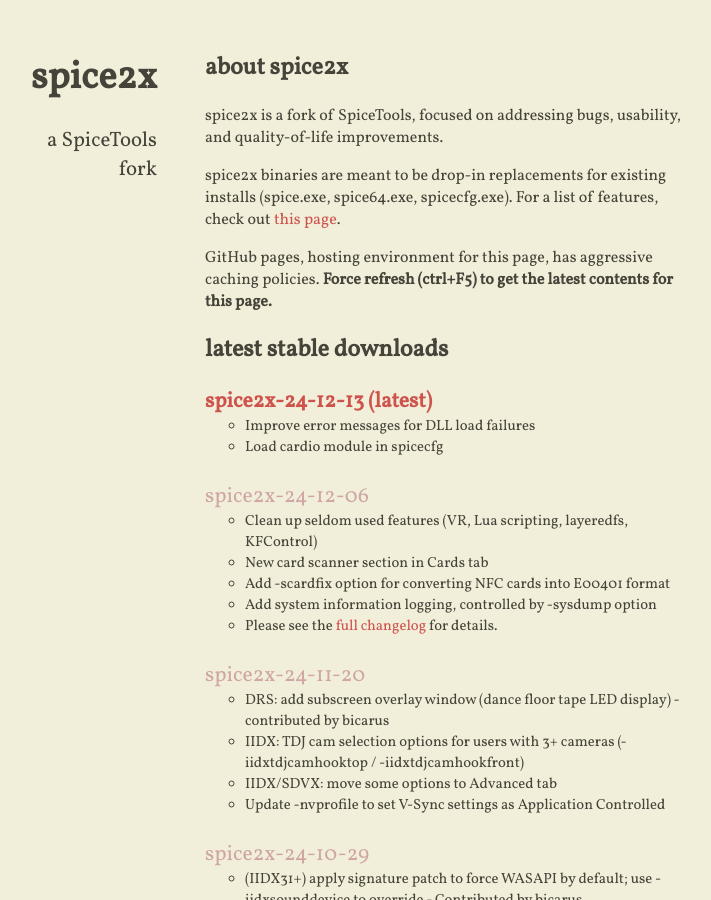
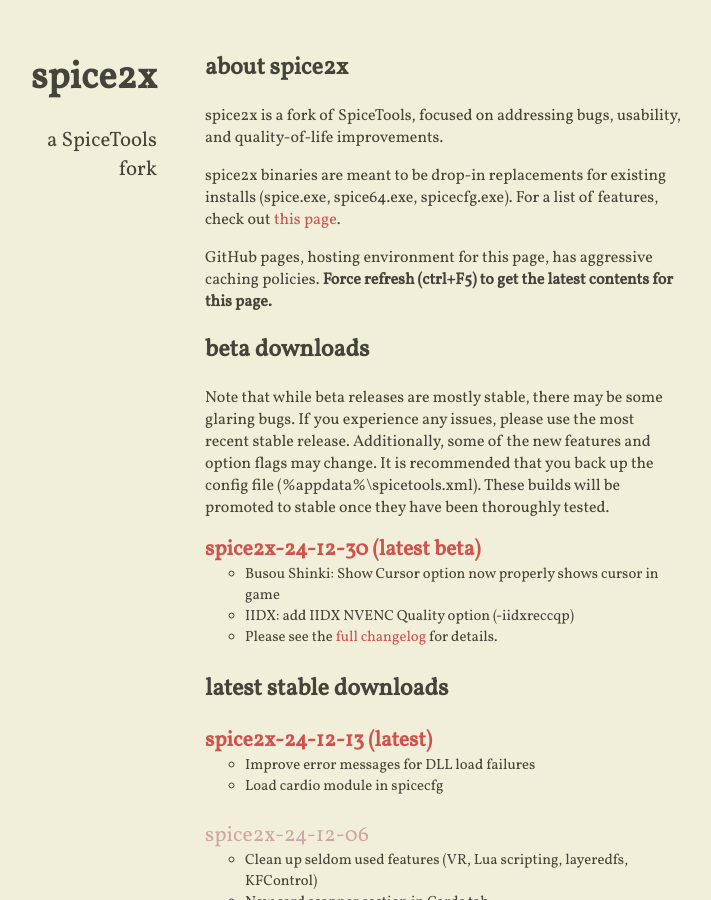
Before and after one commit to spice2x/spice2x.github.io, a Jekyll site: the page built from docs/index.html, in a window 1280 px wide and 900 px high. Shown: the whole window, without its empty margins (299-1010 px from the left). Built offline with Jekyll 4.4.1, drawn with Linux system fonts in a browser that asks for light colours; nearby versions of some CDN libraries.

Commit message:
24-12-30

```diff
--- a/docs/_includes/content.html
+++ b/docs/_includes/content.html
@@ -9,7 +9,7 @@
 <strong>Force refresh (ctrl+F5) to get the latest contents for this page.
 </strong></p>
 
-<!-- <h2>beta downloads</h2>
+<h2>beta downloads</h2>
 
 <p>Note that while beta releases are mostly stable, there may be some glaring bugs. If you experience any issues, please
   use the most recent stable release. Additionally, some of the new features and option flags may change. It is
@@ -17,7 +17,17 @@
   stable once they have been thoroughly tested.
 </p>
 <ul class="downloads-beta highlight-latest">
-</ul> -->
+  <li>
+    <a class="download-link" href="https://github.com/spice2x/spice2x.github.io/releases/download/24-12-30/spice2x-24-12-30.zip">
+      spice2x-24-12-30
+    </a>
+    <ul>
+      <li>Busou Shinki: Show Cursor option now properly shows cursor in game </li>
+      <li>IIDX: add IIDX NVENC Quality option (-iidxreccqp)</li>
+      <li>Please see the <a href="https://github.com/spice2x/spice2x.github.io/releases/tag/24-12-06">full changelog</a> for details.</li>
+    </ul>
+  </li>
+</ul>
 
 <h2>latest stable downloads</h2>
 
```
